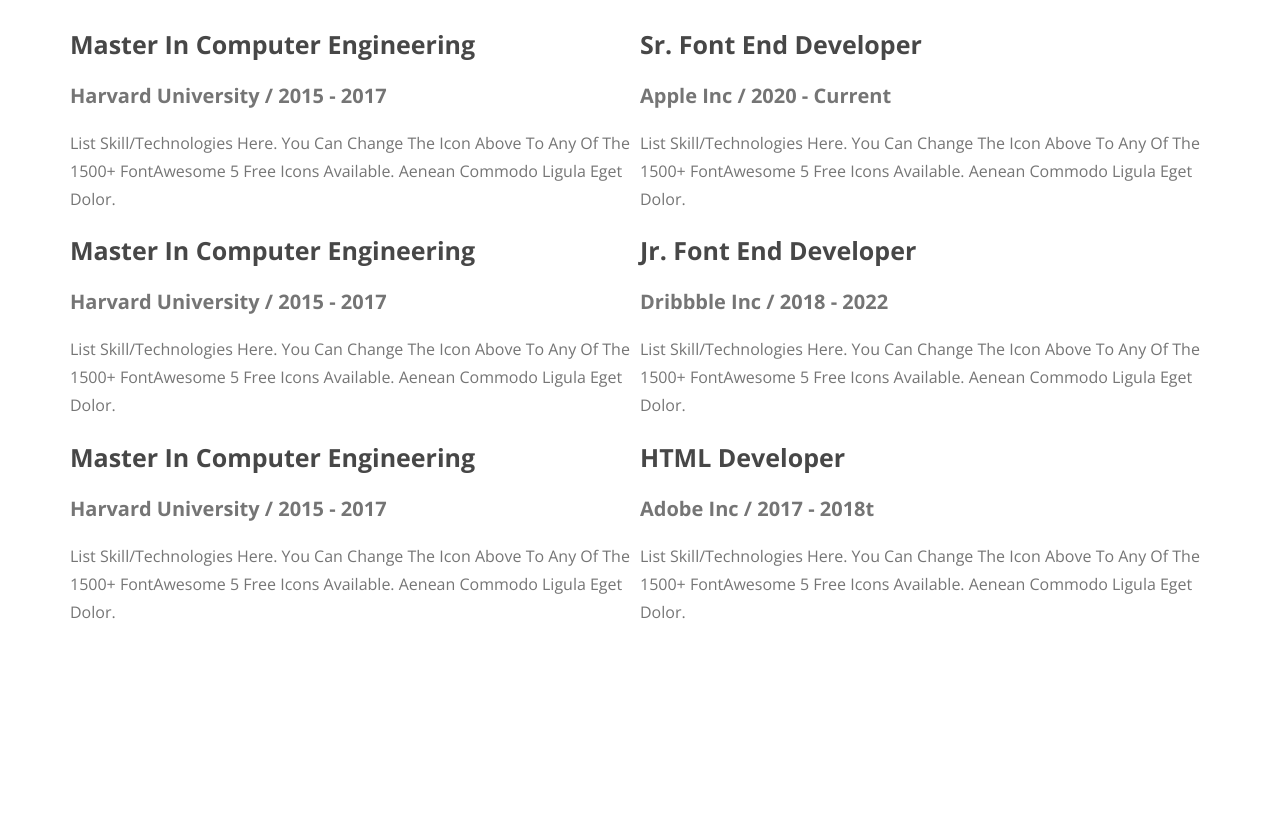
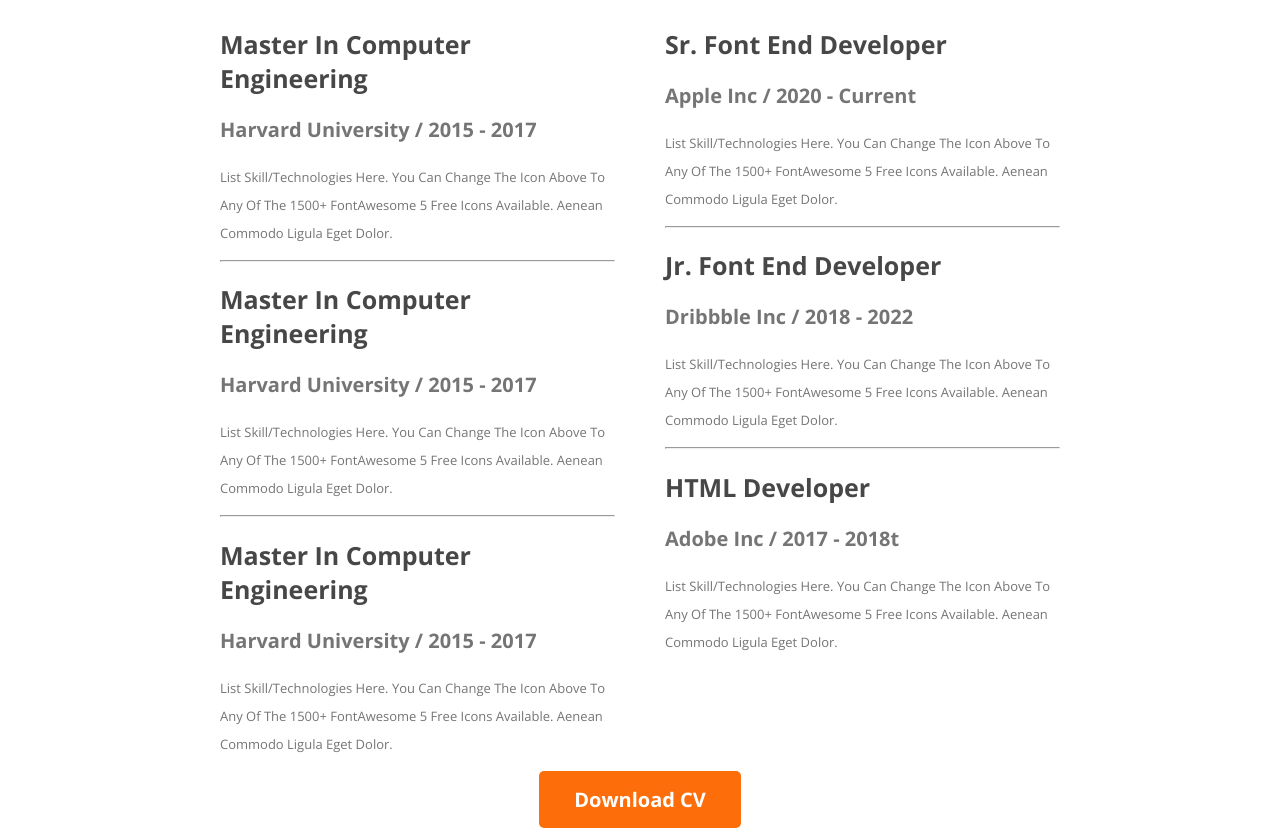
Before and after one commit to sumaiya-rahman-chowdhury/portfolio, a plain HTML site: page index.html in a window 1280 px wide. Shown: the part 2482-3318 px from the top of the page. Before the commit the page ends 3132 px from the top, so only its background shows below. Drawn offline with nearby package versions, Linux system fonts and the light colour scheme.

Commit message:
added resume

```diff
--- a/index.html
+++ b/index.html
@@ -117,6 +117,7 @@
                             to any of the 1500+ FontAwesome 5 free icons available. Aenean commodo ligula eget dolor.
                         </p>
                     </div>
+                    <hr>
                     <div class="resume-item">
                         <h2 class="resume-item-title">Master in Computer Engineering</h2>
                         <h3 class="resume-item-title-2">Harvard University / 2015 - 2017</h3>
@@ -125,6 +126,7 @@
                             to any of the 1500+ FontAwesome 5 free icons available. Aenean commodo ligula eget dolor.
                         </p>
                     </div>
+                    <hr>
                     <div class="resume-item">
                         <h2 class="resume-item-title">Master in Computer Engineering</h2>
                         <h3 class="resume-item-title-2">Harvard University / 2015 - 2017</h3>
@@ -144,6 +146,7 @@
                             to any of the 1500+ FontAwesome 5 free icons available. Aenean commodo ligula eget dolor.
                         </p>
                     </div>
+                    <hr>
                     <div class="resume-item">
                         <h2 class="resume-item-title">Jr. Font End Developer</h2>
                         <h3 class="resume-item-title-2">Dribbble Inc / 2018 - 2022</h3>
@@ -152,6 +155,7 @@
                             to any of the 1500+ FontAwesome 5 free icons available. Aenean commodo ligula eget dolor.
                         </p>
                     </div>
+                    <hr>
                     <div class="resume-item">
                         <h2 class="resume-item-title">HTML Developer</h2>
                         <h3 class="resume-item-title-2">Adobe Inc / 2017 - 2018t</h3>
@@ -162,6 +166,10 @@
                     </div>
                 </div>
             </div>
+            <div class="download-cv">
+                <button class="bttn-primary">Download CV</button>
+            </div>
+
         </section>
     </main>
     <footer>
--- a/style.css
+++ b/style.css
@@ -202,11 +202,19 @@
 .resume-item-description{
     color: var(--dark-03, #757575);
 font-family: Open Sans;
-font-size: 16px;
+font-size: 13px;
 font-style: normal;
 font-weight: 400;
 line-height: 28px;
 }
 .resume-container{
     display: flex;
+    gap: 50px;
+
 }
+.resume-container{
+    padding:0px 150px;
+}
+.download-cv{
+    text-align: center;
+}
```
